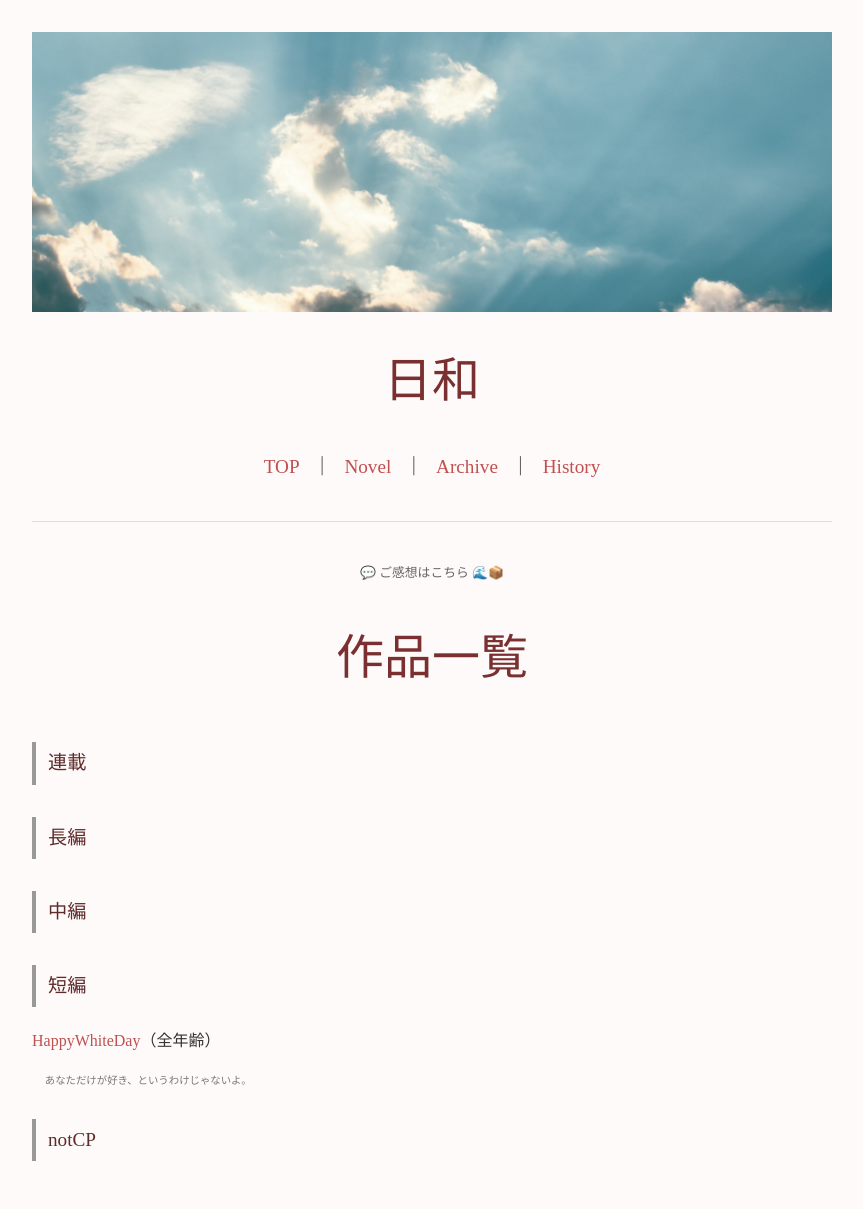
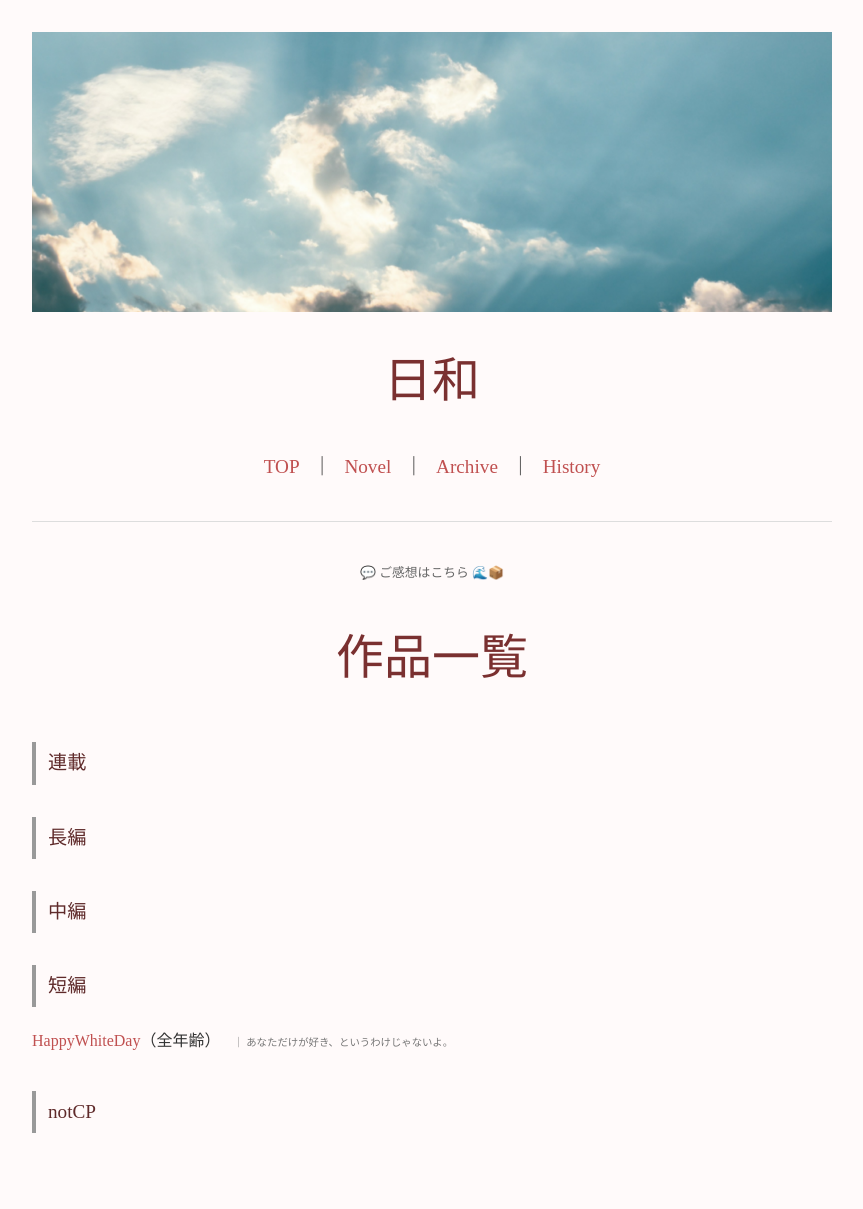
Before and after one commit to fjst160/lemon160, a Jekyll site: the page built from novels.md, in a window 1280 px wide. Shown: the whole page, without its empty margins (208-1071 px from the left). Built offline with Jekyll 4.4.1, drawn with Linux system fonts in a browser that asks for light colours; after the commit the page ends 1181 px from its top, so only the background shows below that.

Commit message:
Update novels.md

```diff
--- a/novels.md
+++ b/novels.md
@@ -2,6 +2,7 @@
 layout: default
 title: 作品一覧
 ---
+
 <div class="wavebox">
 
 <span class="wavebox-message">
@@ -14,6 +15,7 @@ title: 作品一覧
 </a>
 
 </div>
+
 # 作品一覧
 
 ## 連載
@@ -21,81 +23,47 @@ title: 作品一覧
 {% for novel in site.novels %}
 {% if novel.length == "連載" %}
 
-[{{ novel.title }}]({{ site.baseurl }}{{ novel.url }})（{{ novel.rating }}{% if novel.setting == "現パロ" %}・現パロ{% endif %}）
-
-{% if novel.subtitle %}
-<div class="novel-subtitle">
-{{ novel.subtitle }}
-</div>
-{% endif %}
+[{{ novel.title }}]({{ site.baseurl }}{{ novel.url }})（{{ novel.rating }}{% if novel.setting == "現パロ" %}・現パロ{% endif %}）{% if novel.subtitle %}<span class="novel-subtitle">｜ {{ novel.subtitle }}</span>{% endif %}
 
 {% endif %}
 {% endfor %}
-
 
 ## 長編
 
 {% for novel in site.novels %}
 {% if novel.length == "長編" %}
 
-[{{ novel.title }}]({{ site.baseurl }}{{ novel.url }})（{{ novel.rating }}{% if novel.setting == "現パロ" %}・現パロ{% endif %}）
-
-{% if novel.subtitle %}
-<div class="novel-subtitle">
-{{ novel.subtitle }}
-</div>
-{% endif %}
+[{{ novel.title }}]({{ site.baseurl }}{{ novel.url }})（{{ novel.rating }}{% if novel.setting == "現パロ" %}・現パロ{% endif %}）{% if novel.subtitle %}<span class="novel-subtitle">｜ {{ novel.subtitle }}</span>{% endif %}
 
 {% endif %}
 {% endfor %}
-
 
 ## 中編
 
 {% for novel in site.novels %}
 {% if novel.length == "中編" %}
 
-[{{ novel.title }}]({{ site.baseurl }}{{ novel.url }})（{{ novel.rating }}{% if novel.setting == "現パロ" %}・現パロ{% endif %}）
-
-{% if novel.subtitle %}
-<div class="novel-subtitle">
-{{ novel.subtitle }}
-</div>
-{% endif %}
+[{{ novel.title }}]({{ site.baseurl }}{{ novel.url }})（{{ novel.rating }}{% if novel.setting == "現パロ" %}・現パロ{% endif %}）{% if novel.subtitle %}<span class="novel-subtitle">｜ {{ novel.subtitle }}</span>{% endif %}
 
 {% endif %}
 {% endfor %}
-
 
 ## 短編
 
 {% for novel in site.novels %}
 {% if novel.length == "短編" %}
 
-[{{ novel.title }}]({{ site.baseurl }}{{ novel.url }})（{{ novel.rating }}{% if novel.setting == "現パロ" %}・現パロ{% endif %}）
-
-{% if novel.subtitle %}
-<div class="novel-subtitle">
-{{ novel.subtitle }}
-</div>
-{% endif %}
+[{{ novel.title }}]({{ site.baseurl }}{{ novel.url }})（{{ novel.rating }}{% if novel.setting == "現パロ" %}・現パロ{% endif %}）{% if novel.subtitle %}<span class="novel-subtitle">｜ {{ novel.subtitle }}</span>{% endif %}
 
 {% endif %}
 {% endfor %}
-
 
 ## notCP
 
 {% for novel in site.novels %}
 {% if novel.length == "notCP" %}
 
-[{{ novel.title }}]({{ site.baseurl }}{{ novel.url }})（{{ novel.rating }}{% if novel.setting == "現パロ" %}・現パロ{% endif %}）
-
-{% if novel.subtitle %}
-<div class="novel-subtitle">
-{{ novel.subtitle }}
-</div>
-{% endif %}
+[{{ novel.title }}]({{ site.baseurl }}{{ novel.url }})（{{ novel.rating }}{% if novel.setting == "現パロ" %}・現パロ{% endif %}）{% if novel.subtitle %}<span class="novel-subtitle">｜ {{ novel.subtitle }}</span>{% endif %}
 
 {% endif %}
 {% endfor %}
```
